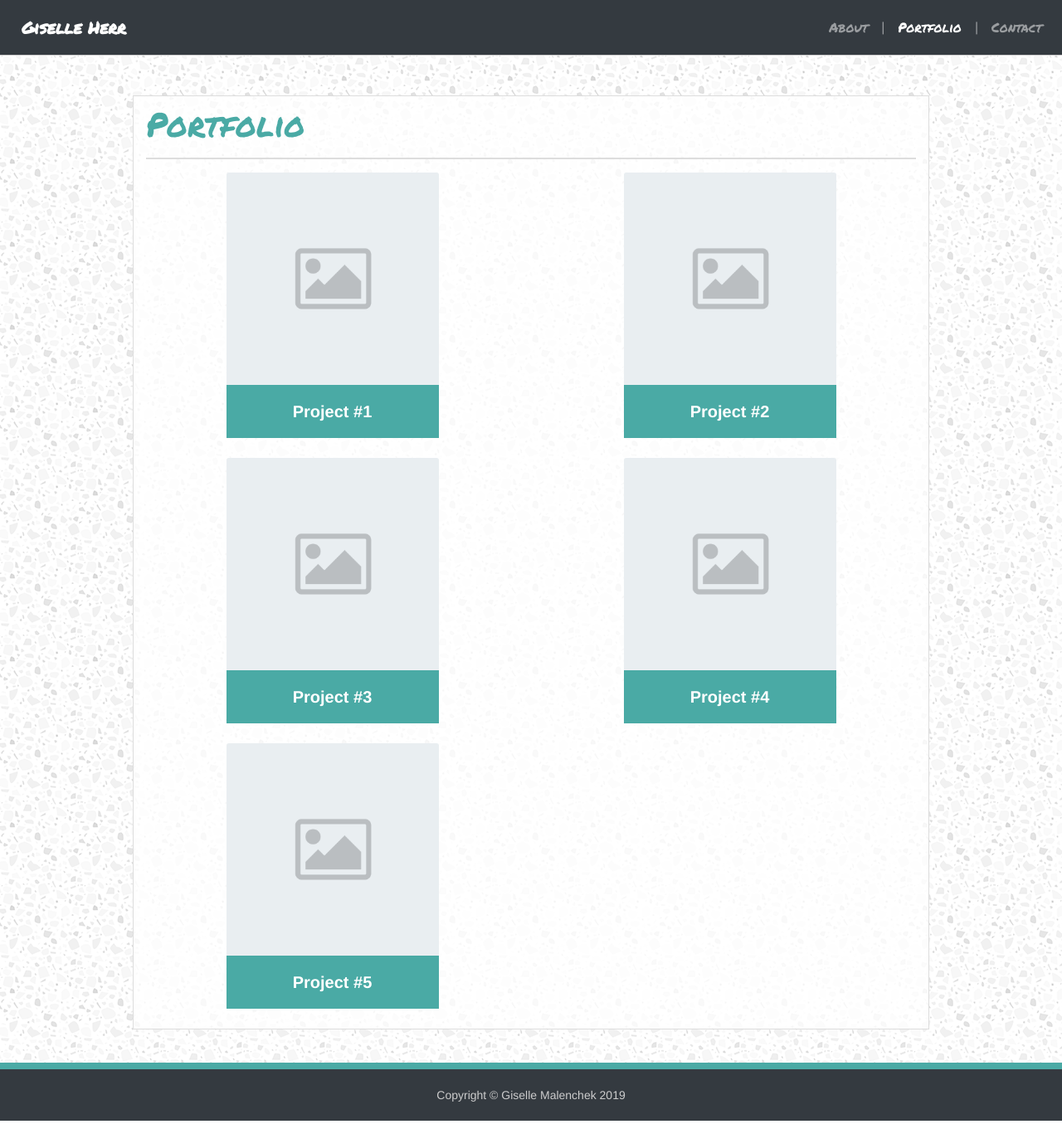
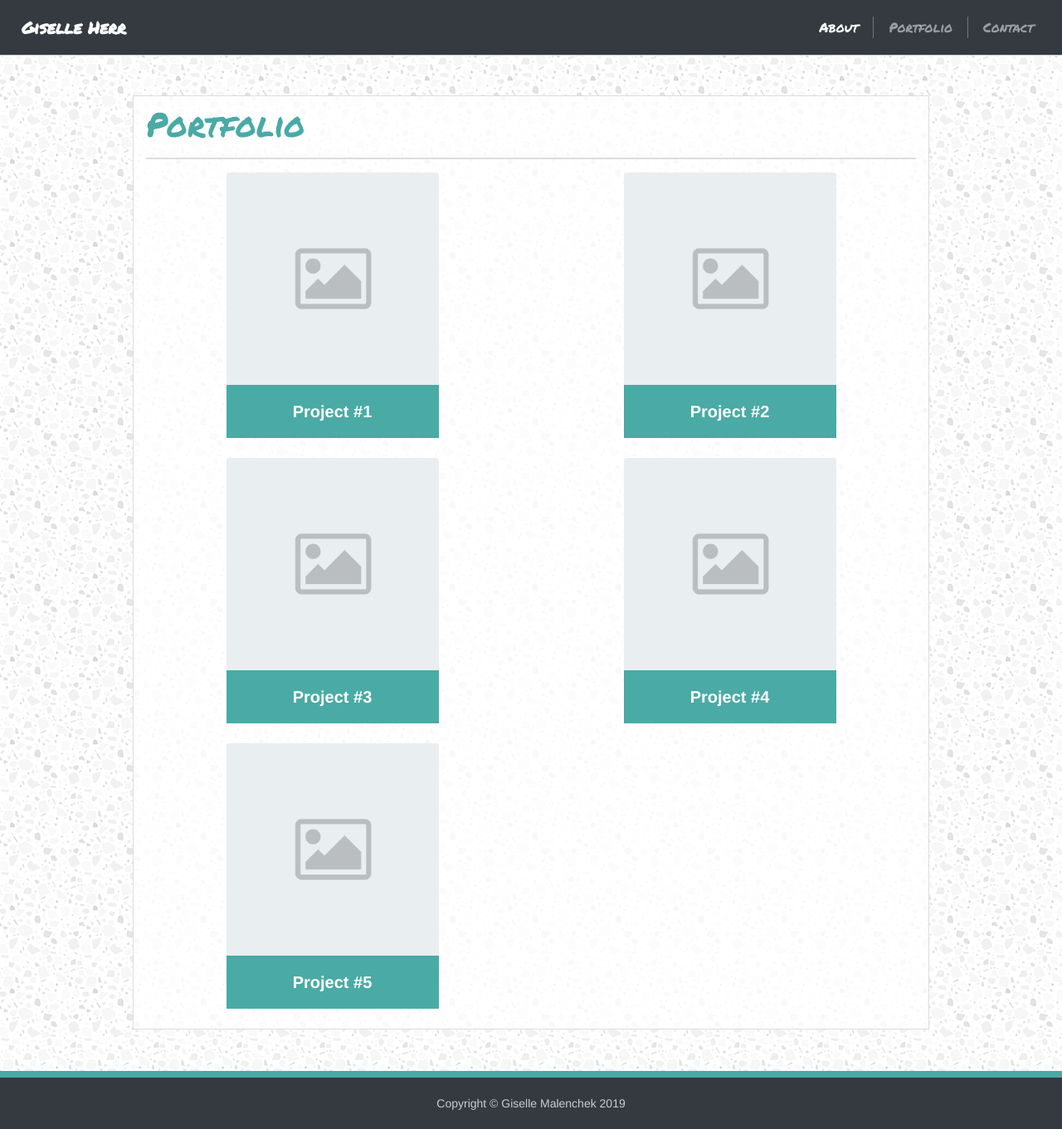
Before and after one commit to herrenchek/Bootstrap-Portfolio, a plain HTML site: page portfolio.html in a window 1280 px wide. Shown: the whole page at 83% size. Drawn offline with nearby package versions, Linux system fonts and the light colour scheme.

Commit message:
Fixed navbar issue

```diff
--- a/assets/css/style.css
+++ b/assets/css/style.css
@@ -17,8 +17,14 @@ nav a {
     font-family: 'Permanent Marker', cursive;
 }
 
-li.pipe:hover {
-    color: rgba(255,255,255,.5) !important;
+ul li {
+    border-right: 1.5px solid #777;
+    padding: 0px 10px 0px 10px;
+    line-height: 10px;
+}
+
+ul li:last-child {
+    border-right: 0;
 }
 
 /* Main */
@@ -29,13 +35,13 @@ li.pipe:hover {
     padding-top: 10px;
 }
 
-.container {
+main .container {
     color: #777;
     background: rgba(255, 255, 255, 0.8);
     border: 1px solid #ddd;
     line-height: 1.7;
-    width: 960px;
-    margin-bottom: 40px;
+    max-width: 960px;
+    margin-bottom: 50px;
 }
 
 hr {
@@ -45,7 +51,6 @@ hr {
 /* Footer */
 
 footer {
-    background-color: #343a40;
     border-top: 8px solid #4aaaa5;
     max-height: 70px;
 }
--- a/portfolio.html
+++ b/portfolio.html
@@ -27,14 +27,12 @@
             </button>
             <div class="collapse navbar-collapse" id="navbarCollapse">
                 <ul class="navbar-nav ml-auto">
-                    <li class="nav-item">
+                    <li class="nav-item active">
                         <a class="nav-link" href="index.html">About <span class="sr-only">(current)</span></a>
                     </li>
-                    <li class="nav-link pipe">|</li>
-                    <li class="nav-item active">
+                    <li class="nav-item">
                         <a class="nav-link" href="portfolio.html">Portfolio</a>
                     </li>
-                    <li class="nav-link pipe">|</li>
                     <li class="nav-item">
                         <a class="nav-link" href="contact.html">Contact</a>
                     </li>
@@ -98,7 +96,7 @@
     </main>
 
     <!-- Sticky footer -->
-    <footer class="footer mt-auto py-3">
+    <footer class="footer bg-dark mt-auto py-3">
         <p class="text-center">Copyright &#169; Giselle Malenchek 2019</p>
     </footer>
 
```
Also changed, not shown: contact.html (+3 -5 lines), index.html (+1 -3 lines), 1 other file.
